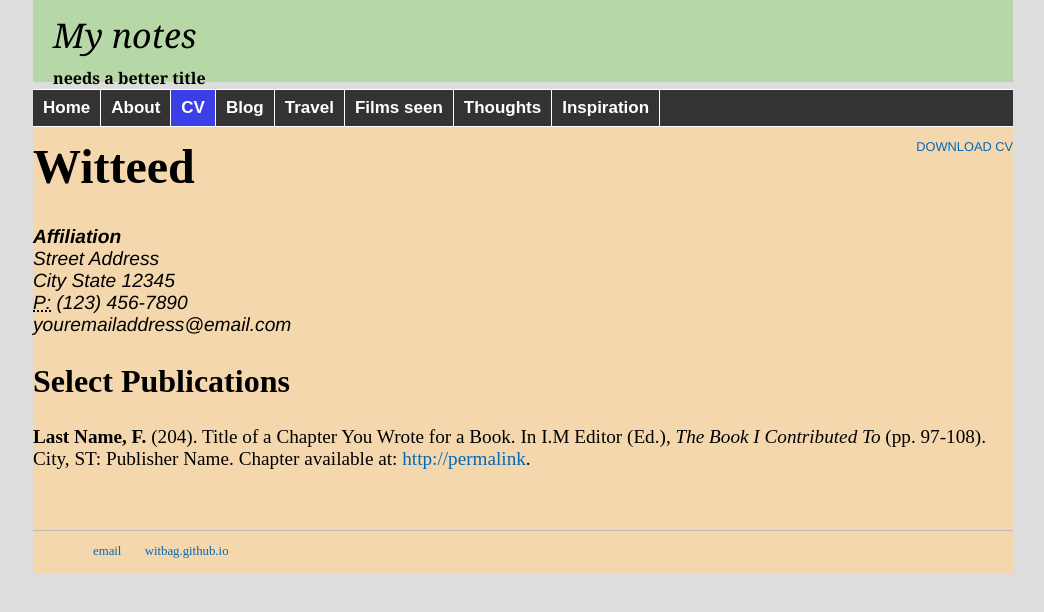
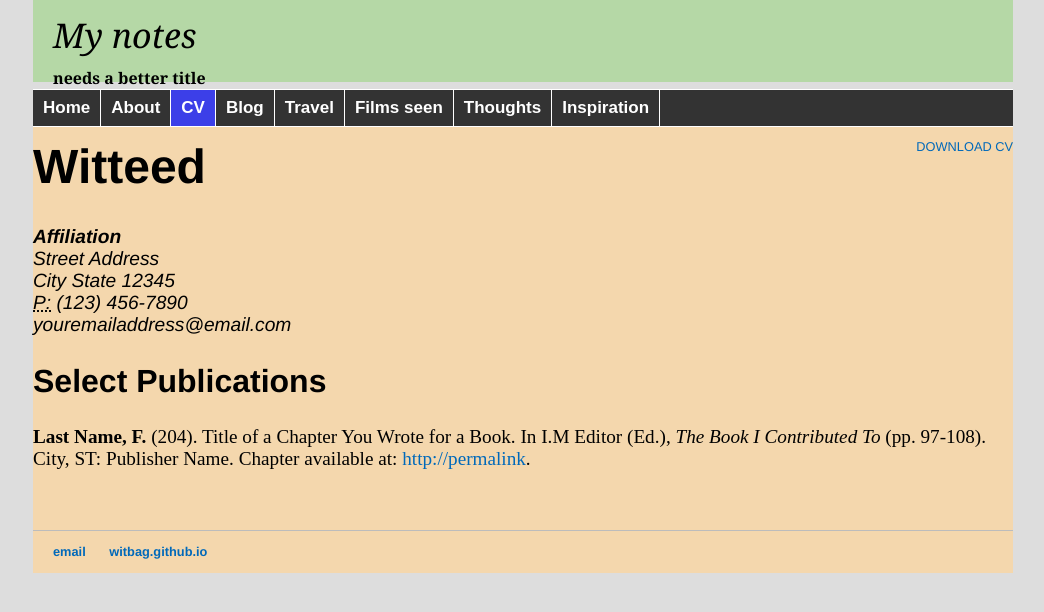
Before and after one commit to witbag/witbag.github.io, a Jekyll site: the page built from cv/index.html, in a window 1280 px wide. Shown: the top 612 px of the page, without its empty margins (117-1161 px from the left). Built offline with Jekyll 4.4.1, drawn with Linux system fonts in a browser that asks for light colours.

Commit message:
Update main.css

```diff
--- a/css/main.css
+++ b/css/main.css
@@ -36,11 +36,11 @@
 
 /*p, ul { font-size: 1em; line-height: 1.2em; color: #000000; } */
 
-/*h1, h2, h3, h4 { font-family: 'Helvetica', 'Arial', 'Sans-Serif'; }     /*HEADER FONT*/
-h1 { font-size: 2.5em; }
-h2 { font-size: 2.1em; }
-h3 { font-size: 1.7em; }
-h4 { font-size: 1.4em; }*/
+h1, h2, h3, h4 { font-family: 'Helvetica', 'Arial', 'Sans-Serif'; }     /*HEADER FONT*/
+/*h1 { font-size: 2.5em; }*/
+/*h2 { font-size: 2.1em; }*/
+/*h3 { font-size: 1.7em; }*/
+/*h4 { font-size: 1.4em; }*/
 
 nav ul, footer ul { font-size: 1em; font-family: 'Helvetica', 'Arial', 'Sans-Serif'; padding: 0px; list-style: none; font-weight: bold; }
 nav ul li, footer ul li { display: inline; margin-right: 20px; }
```
